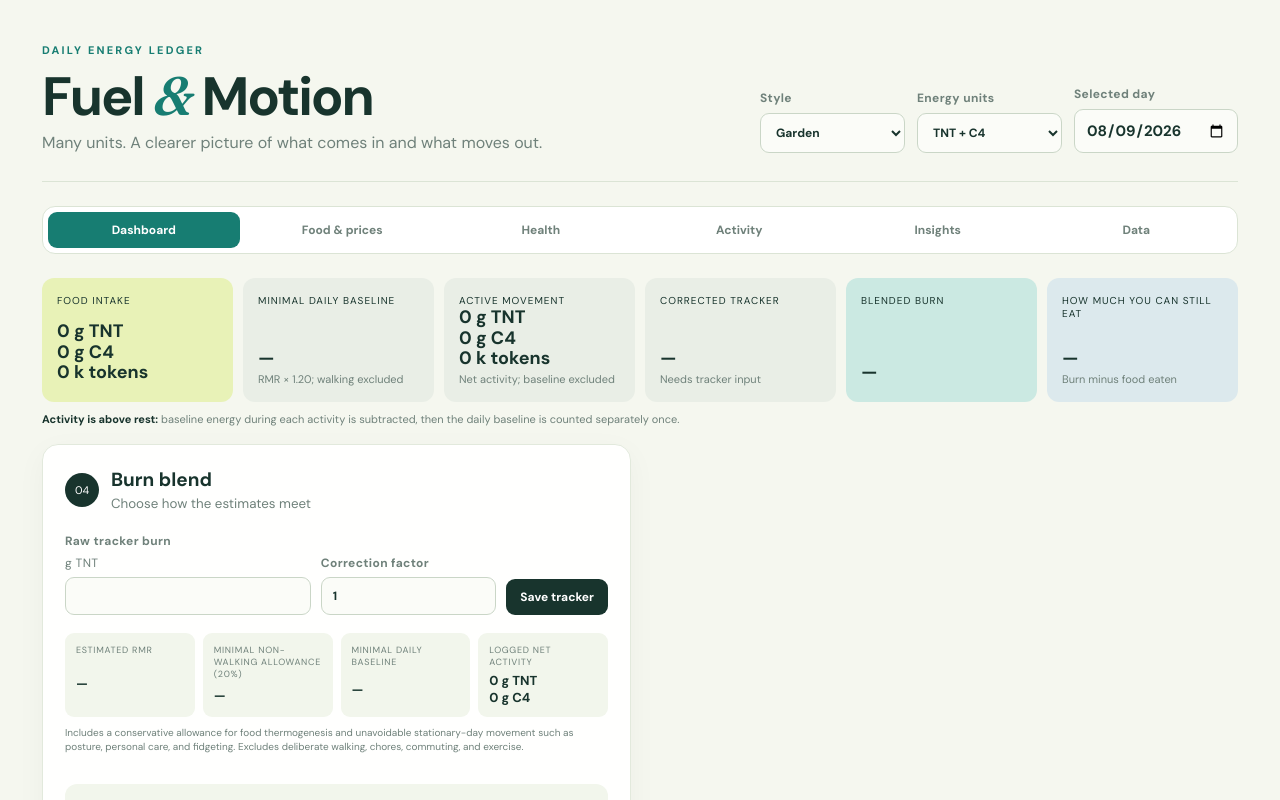
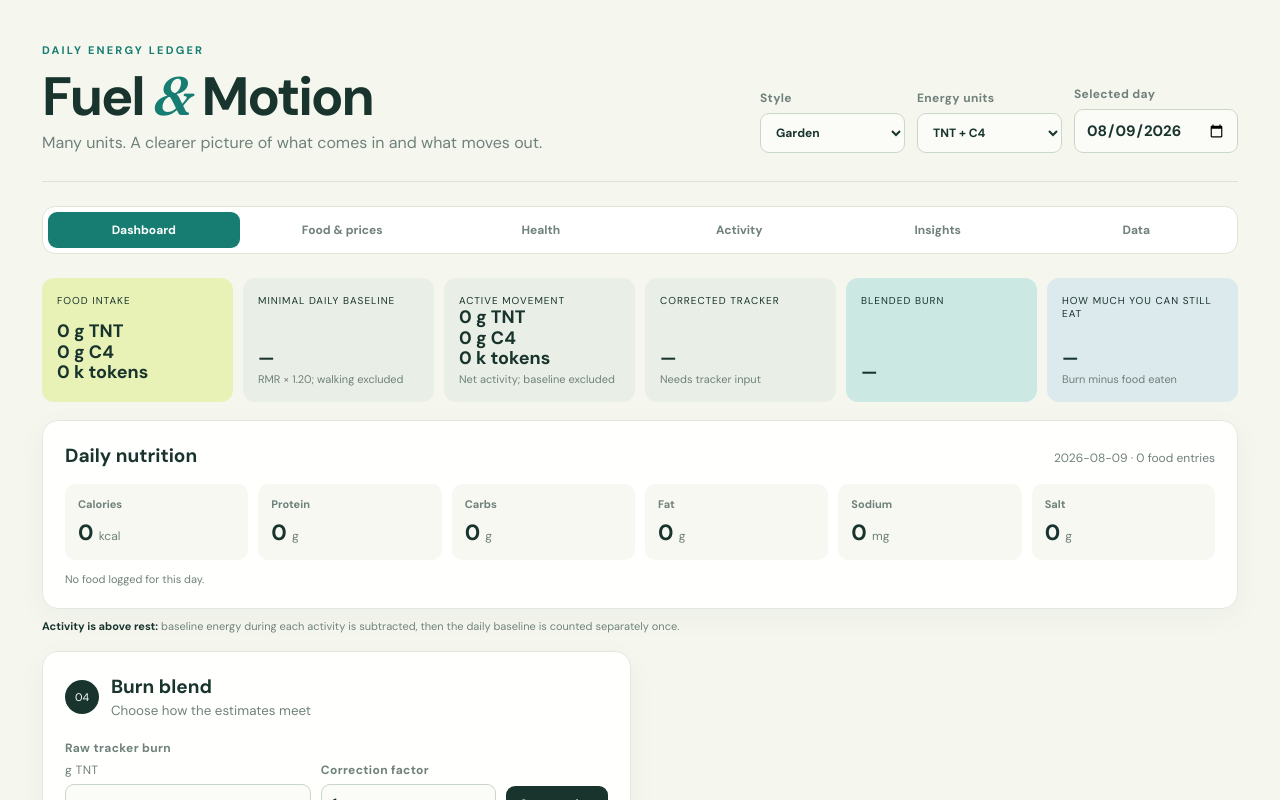
Before and after one commit to weathon/tnt_tracker, a Next.js app: page / in a window 1280 px wide. Shown: the top 800 px of the page. Built offline with nearby package versions, Linux system fonts and the light colour scheme.

Commit message:
Show selected-day nutrition totals and scale nutrients when splitting meals

```diff
--- /dev/null
+++ b/app/daily-nutrition.tsx
@@ -0,0 +1,24 @@
+import {dailyNutrition} from "@/lib/nutrition";
+import type {FoodEntry} from "@/lib/types";
+
+export default function DailyNutrition({date,foods}:{date:string,foods:readonly FoodEntry[]}){
+ const totals=dailyNutrition(foods);
+ const metrics=[
+  {label:"Calories",unit:"kcal",digits:0,...totals.calories},
+  {label:"Protein",unit:"g",digits:1,...totals.proteinG},
+  {label:"Carbs",unit:"g",digits:1,...totals.carbsG},
+  {label:"Fat",unit:"g",digits:1,...totals.fatG},
+  {label:"Sodium",unit:"mg",digits:0,...totals.sodiumMg},
+  {label:"Salt",unit:"g",digits:1,...totals.saltG},
+ ];
+ const incomplete=metrics.some(metric=>metric.count<totals.entries);
+ return <section className="card dailyNutrition" aria-label="Daily nutrition">
+  <div className="nutritionHeading"><h2>Daily nutrition</h2><span><time dateTime={date}>{date}</time> · {totals.entries} food {totals.entries===1?"entry":"entries"}</span></div>
+  <dl className="nutritionTotals">{metrics.map(metric=><div key={metric.label}>
+   <dt>{metric.label}</dt>
+   <dd>{metric.value==null?"—":<>{metric.value.toLocaleString("en-CA",{maximumFractionDigits:metric.digits})} <small>{metric.unit}</small></>}</dd>
+   {metric.count<totals.entries&&<small className="nutritionCoverage">{metric.count===0?"Not recorded":`${metric.count} of ${totals.entries} entries`}</small>}
+  </div>)}</dl>
+  <p className="nutritionNote">{totals.entries===0?"No food logged for this day.":incomplete?"Totals include recorded estimates only; some entries are missing nutrient details.":"Estimated totals from all food logged for this day."}</p>
+ </section>;
+}
--- a/app/page.tsx
+++ b/app/page.tsx
@@ -1,6 +1,7 @@
 "use client";
 import {useEffect,useRef,useState} from "react";
 import DuplicateFoodButton from "./duplicate-food-button";
+import DailyNutrition from "./daily-nutrition";
 import {latestLoader,runGuardedAction} from "@/lib/client-actions";
 import {Bar,BarChart,CartesianGrid,Cell,Line,LineChart,ReferenceLine,ResponsiveContainer,Scatter,ScatterChart,Tooltip,XAxis,YAxis,ZAxis} from "recharts";
 import type {Day,FoodEntry,MedicationDefinition,MedicationEntry,Profile,State} from "@/lib/types";
@@ -63,9 +64,10 @@ export default function Home(){
   <Metric label="Food intake" value={summaryFmt(m.intake,false,unitMode)} tone="lime"/><Metric label="Minimal daily baseline" value={summaryFmt(m.baselineBurn,false,unitMode)} sub="RMR × 1.20; walking excluded"/><Metric label="Active movement" value={summaryFmt(m.activity,false,unitMode)} sub={activityEstimate?`Estimated from ${activityEstimate.count} prior day${activityEstimate.count===1?"":"s"}; baseline excluded`:"Net activity; baseline excluded"} estimated={estimated}/>
   <Metric label="Corrected tracker" value={summaryFmt(m.tracker,false,unitMode)} sub={day?.trackerBurn!=null?`${day.trackerBurn} × ${day.correctionFactor}`:"Needs tracker input"}/><Metric label="Blended burn" value={summaryFmt(m.blended,false,unitMode)} tone="teal" sub={provisional?"Provisional AI burn":estimated?"Includes estimated activity":undefined} estimated={burnEstimated}/><Metric label="How much you can still eat" value={summaryFmt(m.balance==null?null:-m.balance,false,unitMode)} tone={m.balance!=null&&m.balance>0?"warm":"blue"} sub={provisional?"Provisional AI burn minus food eaten":estimated?"Estimated burn minus food eaten":"Burn minus food eaten"} estimated={burnEstimated}/>
  </section>
+ <DailyNutrition date={date} foods={day?.foods??[]}/>
  <p className="activityNetNote"><b>Activity is above rest:</b> baseline energy during each activity is subtracted, then the daily baseline is counted separately once.</p>
  <section className="grid"><div className="stack"><BurnCard date={date} day={day} metrics={m} busy={busyFor("burn")} run={run} unitMode={unitMode}/></div></section></>}
- {activeTab==="food"&&<section className="tabStack"><FoodCard date={date} day={day} busy={pending.has("food")||pending.has("duplicate-food")?"food":""} run={run} unitMode={unitMode} allDays={state.days}/></section>}
+ {activeTab==="food"&&<section className="tabStack"><DailyNutrition date={date} foods={day?.foods??[]}/><FoodCard date={date} day={day} busy={pending.has("food")||pending.has("duplicate-food")?"food":""} run={run} unitMode={unitMode} allDays={state.days}/></section>}
  {activeTab==="health"&&<section className="tabStack"><ProfileCard profile={state.profile} busy={busyFor("profile")} save={p=>run("profile",()=>request("/api/profile",{method:"PUT",headers:{"Content-Type":"application/json"},body:JSON.stringify(p)}))}/><WeightCard date={date} day={day} lastWeight={lastWeight} busy={busyFor("weight")} run={run}/><BloodPressureCard date={date} day={day} allDays={state.days} busy={busyFor("blood-pressure")} run={run}/><MedicationCard date={date} day={day} saved={state.medicationList} pending={pending} run={run}/></section>}
  {activeTab==="activity"&&<section className="tabStack"><ActivityCard date={date} day={day} busy={busyFor("activity")} run={run} unitMode={unitMode}/></section>}
  {activeTab==="insights"&&<section className="tabStack"><SpendingChart data={spendingWeek} total={weeklySpend}/><OverviewControls period={overviewPeriod} anchor={overviewAnchor} label={window.label} setPeriod={setOverviewPeriod} setAnchor={setOverviewAnchor} shift={shiftOverview}/><WeightChart data={weightChart} period={overviewPeriod} previousAverage={previousWeightAverage}/><Chart data={chart} unitMode={unitMode} period={overviewPeriod}/><BalanceChart data={chart} unitMode={unitMode} period={overviewPeriod}/><CorrelationChart data={scatterData} correlation={correlation} unitMode={unitMode}/><EnergyTable metrics={m} unitMode={unitMode}/></section>}
--- a/lib/food.ts
+++ b/lib/food.ts
@@ -36,15 +36,15 @@ export function foodPriceFromText(text:string){
 const halfAmount = (amount: string) => `Half of ${amount}`;
 
 export function splitFoodEntry(entry: FoodEntry, newId: string): [FoodEntry, FoodEntry] {
-  const firstEnergy = entry.energy / 2;
-  const firstPrice=entry.price==null?undefined:entry.price/2;
-  const halfItems=entry.items?.map(item=>({...item,price:item.price==null?undefined:item.price/2}));
-  const shared = { ...entry, amount: halfAmount(entry.amount),price:firstPrice,items:halfItems };
-
-  return [
-    { ...shared, energy: firstEnergy },
-    { ...shared, id: newId, energy: entry.energy - firstEnergy,price:entry.price==null?undefined:entry.price-firstPrice!,items:entry.items?.map(item=>({...item,price:item.price==null?undefined:item.price-item.price/2})) },
-  ];
+  const half=(value:number|undefined)=>value==null?undefined:value/2;
+  const first:FoodEntry={
+    ...entry,amount:halfAmount(entry.amount),energy:entry.energy/2,price:half(entry.price),
+    macros:entry.macros&&{proteinG:entry.macros.proteinG/2,carbsG:entry.macros.carbsG/2,fatG:entry.macros.fatG/2},
+    sodiumMg:half(entry.sodiumMg),saltG:half(entry.saltG),
+    energyRange:entry.energyRange&&[entry.energyRange[0]/2,entry.energyRange[1]/2],
+    items:entry.items?.map(item=>({...item,grams:item.grams/2,energy:item.energy/2,price:half(item.price),proteinG:half(item.proteinG),carbsG:half(item.carbsG),fatG:half(item.fatG),sodiumMg:half(item.sodiumMg)})),
+  };
+  return [first,{...structuredClone(first),id:newId}];
 }
 
 export function duplicateFoodEntry(entry:FoodEntry,newId:string):FoodEntry{return {...structuredClone(entry),id:newId,createdAt:new Date().toISOString()}}
--- /dev/null
+++ b/lib/nutrition.ts
@@ -0,0 +1,33 @@
+import type {FoodEntry} from "./types";
+
+const recorded=(value:unknown):value is number=>typeof value==="number"&&Number.isFinite(value);
+type Nutrient="proteinG"|"carbsG"|"fatG"|"sodiumMg";
+
+function nutrient(entry:FoodEntry,key:Nutrient):number|undefined{
+ const total=key==="sodiumMg"?entry.sodiumMg:entry.macros?.[key];
+ if(recorded(total))return total;
+ const values=entry.items?.map(item=>item[key]);
+ // Use item details only when all items have that nutrient recorded.
+ return values?.length&&values.every(recorded)?values.reduce((sum,value)=>sum+value,0):undefined;
+}
+
+export function dailyNutrition(foods:readonly FoodEntry[]){
+ const sum=(read:(entry:FoodEntry)=>number|undefined)=>{
+  let total=0,count=0;
+  for(const food of foods){const value=read(food);if(recorded(value)){total+=value;count++}}
+  return {value:count>0||foods.length===0?total:null,count};
+ };
+ return {
+  entries:foods.length,
+  calories:sum(food=>food.energy),
+  proteinG:sum(food=>nutrient(food,"proteinG")),
+  carbsG:sum(food=>nutrient(food,"carbsG")),
+  fatG:sum(food=>nutrient(food,"fatG")),
+  sodiumMg:sum(food=>nutrient(food,"sodiumMg")),
+  saltG:sum(food=>{
+   if(recorded(food.saltG))return food.saltG;
+   const sodium=nutrient(food,"sodiumMg");
+   return sodium==null?undefined:sodium/400;
+  }),
+ };
+}
```
Also changed, not shown: app/globals.css, 1 other file (tests, documents, lock files or other folders).
